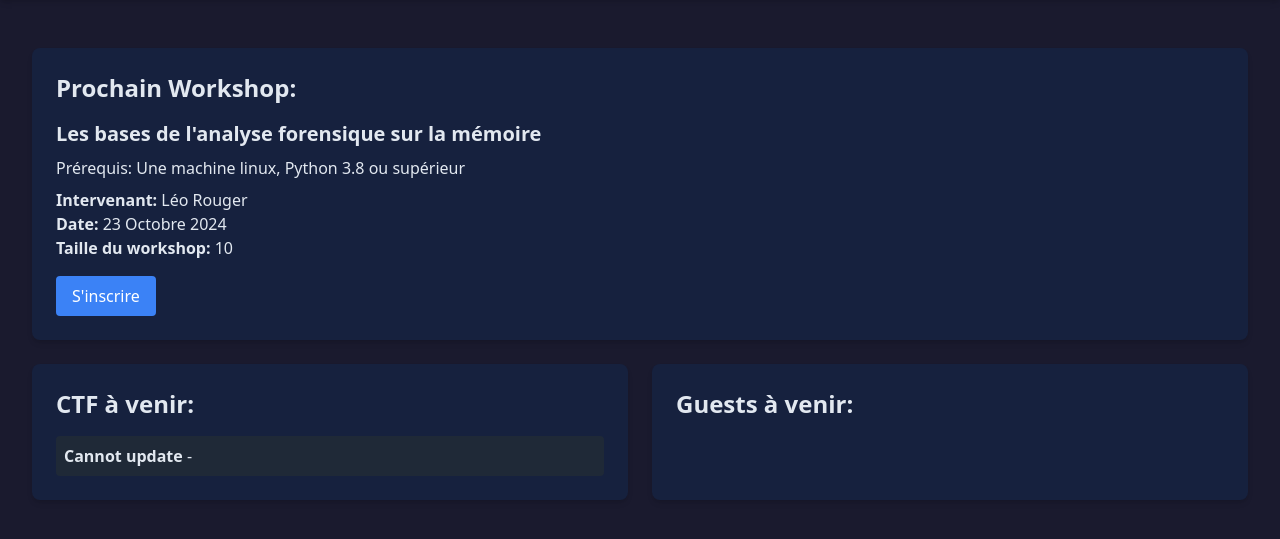
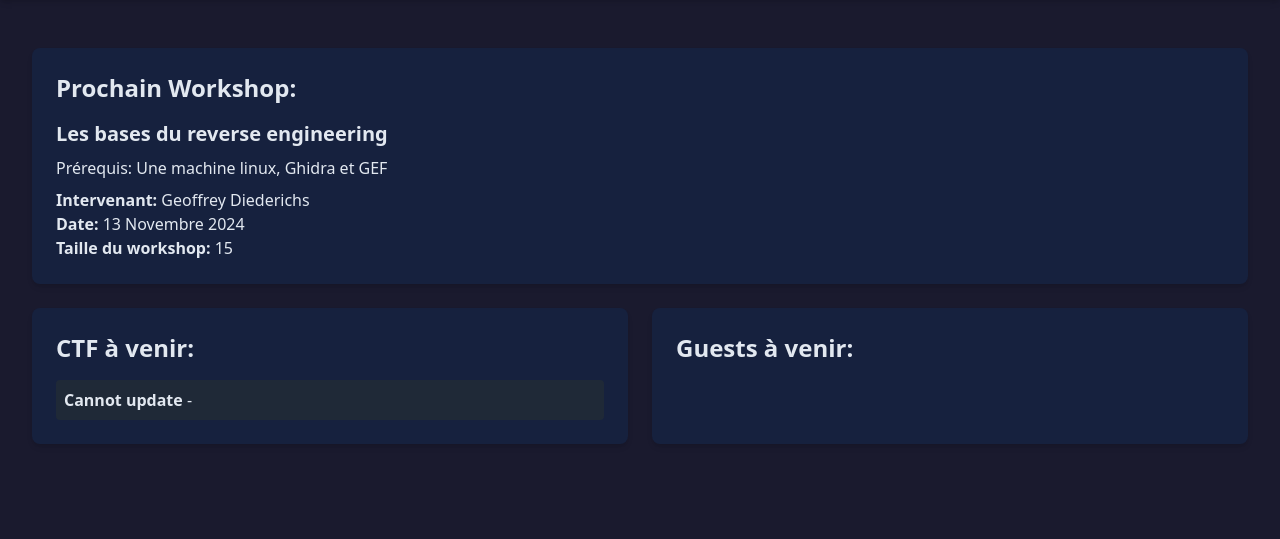
Before and after one commit to Labo-SSI/labossi.fr, a Flask app: page / in a window 1280 px wide. Shown: the part 64-603 px from the top of the page. Run offline with Flask 3, Linux system fonts and the light colour scheme; data that the repository does not hold is empty; some libraries are stand-ins or nearby versions.

Commit message:
new workshop

```diff
--- a/src/app.py
+++ b/src/app.py
@@ -7,12 +7,11 @@ app = Flask(__name__)
 
 # Upcoming workshop details
 workshop = {
-    "title": "Les bases de l'analyse forensique sur la mémoire",
-    "description": "Prérequis: Une machine linux, Python 3.8 ou supérieur",
-    "prof": "Léo Rouger",
-    "date": "23 Octobre 2024",
-    "max_pers": "10",
-    "lien": "https://docs.google.com/forms/d/e/1FAIpQLSeA_tahWQggtCUo5YLiLijGbJvLxM82_mOQ2eCjQsr8XCkMXA/viewform?usp=sf_link"
+    "title": "Les bases du reverse engineering",
+    "description": "Prérequis: Une machine linux, Ghidra et GEF",
+    "prof": "Geoffrey Diederichs",
+    "date": "13 Novembre 2024",
+    "max_pers": "15",
 }
 
 cached_ctf_data = None
--- a/src/templates/index.html
+++ b/src/templates/index.html
@@ -9,7 +9,6 @@
                 <p class="mt-2"><strong>Intervenant:</strong> {{ workshop.prof }}</p>
                 <p><strong>Date:</strong> {{ workshop.date }}</p>
                 <p><strong>Taille du workshop:</strong> {{ workshop.max_pers }}</p>
-                <a href="{{ workshop.lien }}" target="_blank" rel="noopener noreferrer" class="mt-4 inline-block px-4 py-2 bg-blue-500 text-white rounded hover:bg-blue-600 transition-colors">S'inscrire</a>
             </div>
 
             <div class="grid gap-6 md:grid-cols-2">
```
